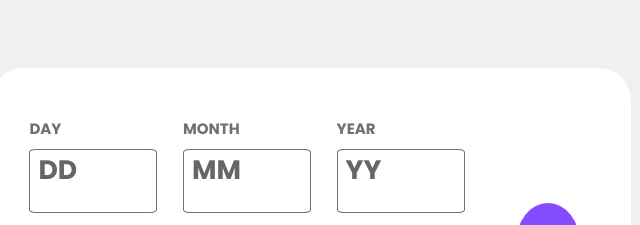
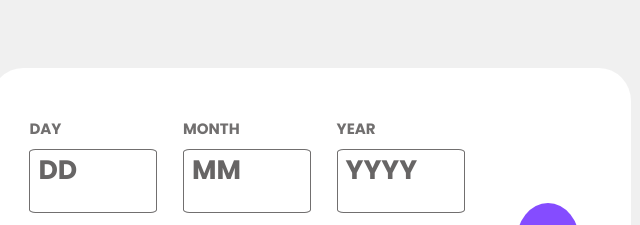
Before and after one commit to kartik010/ageCalculator, a plain HTML site: page index.html in a window 1280 px wide. Shown: the top 225 px of the page, 329-969 px from the left. Drawn offline with Linux system fonts and the light colour scheme.

Commit message:
Update index.html
placeholder year increased

```diff
--- a/index.html
+++ b/index.html
@@ -17,7 +17,7 @@
       <div class="textBox">
         <div class="one"><label  id="lable" for="day">DAY</label><br><textarea name="day" id="day" maxlength="2" placeholder="DD"  ></textarea> <br> <span id="errorDD"></span></div>
         <div class="two"><label  id="lable1" for="month">MONTH</label><br><textarea name="month" id="month" maxlength="2" placeholder="MM"></textarea> <br> <span id="errorMM"></span></div>
-        <div class="three"><label  id="lable2" for="year">YEAR</label><br><textarea name="year" id="year" maxlength="4" placeholder="YY"></textarea> <br> <span id="errorYY"></span></div>
+        <div class="three"><label  id="lable2" for="year">YEAR</label><br><textarea name="year" id="year" maxlength="4" placeholder="YYYY"></textarea> <br> <span id="errorYY"></span></div>
       </div>
     </div>
 
```
